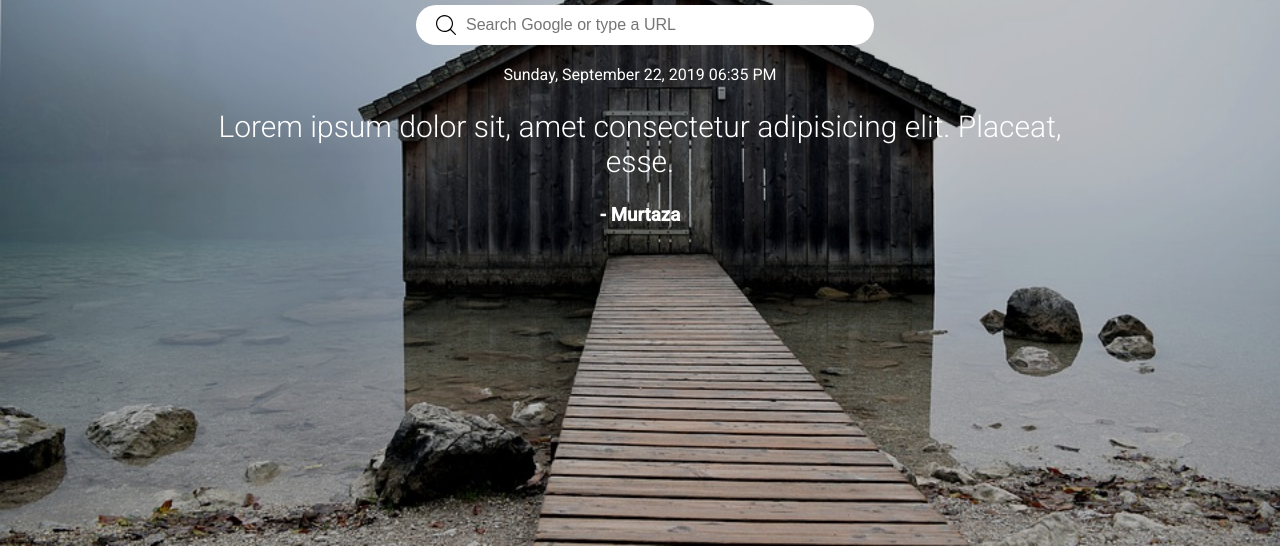
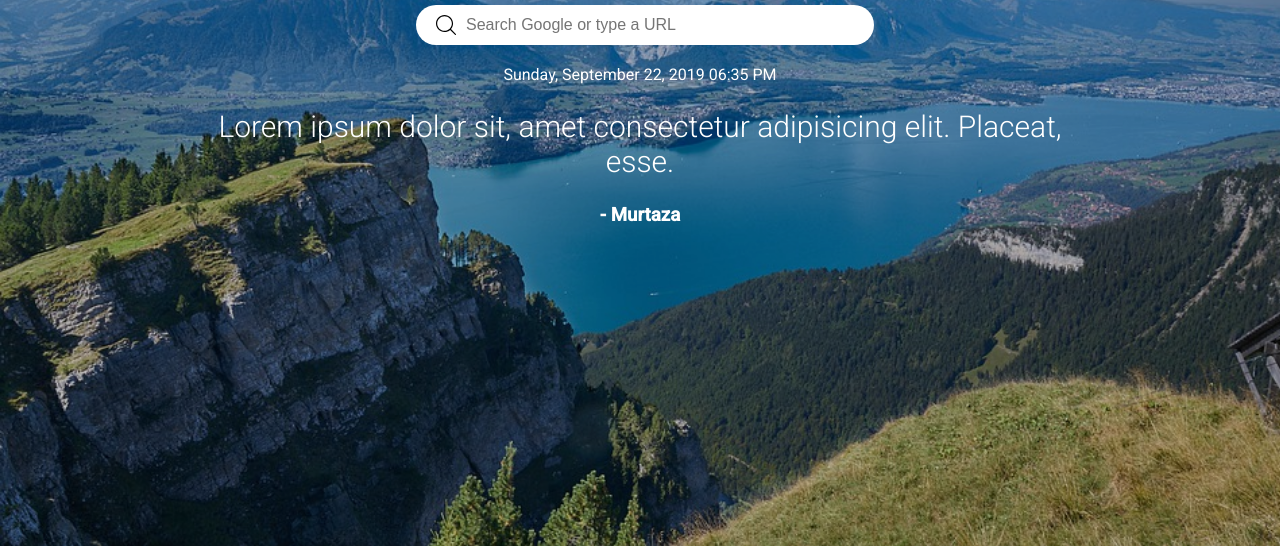
Before and after one commit to murtazajafari/randomquote, a plain HTML site: page index.html in a window 1280 px wide. Shown: the part 254-800 px from the top of the page. Drawn offline with Linux system fonts and the light colour scheme.

Commit message:
Random wallpaper function is created

```diff
--- a/index.html
+++ b/index.html
@@ -9,7 +9,7 @@
 </head>
 <body>
 
-    <div class="wrapper" style="background-image: url(img/bg1.jpg)">
+    <div class="wrapper" style="background-image: url(.)">
         <div class="container">
             <div class="logo">
                 <h1>codeview</h1>
--- a/js/app.js
+++ b/js/app.js
@@ -0,0 +1,10 @@
+var wallpapers = [
+    '../img/bg1.jpg',
+    '../img/bg2.jpg',
+    '../img/bg3.jpg',
+    '../img/bg4.jpg',
+    '../img/bg5.jpg',
+    '../img/bg6.jpg',
+];
+var randomWallpaper = Math.floor(Math.random()*wallpapers.length);
+document.querySelector('.wrapper').style.backgroundImage = "url('"+wallpapers[randomWallpaper]+"')";
```
